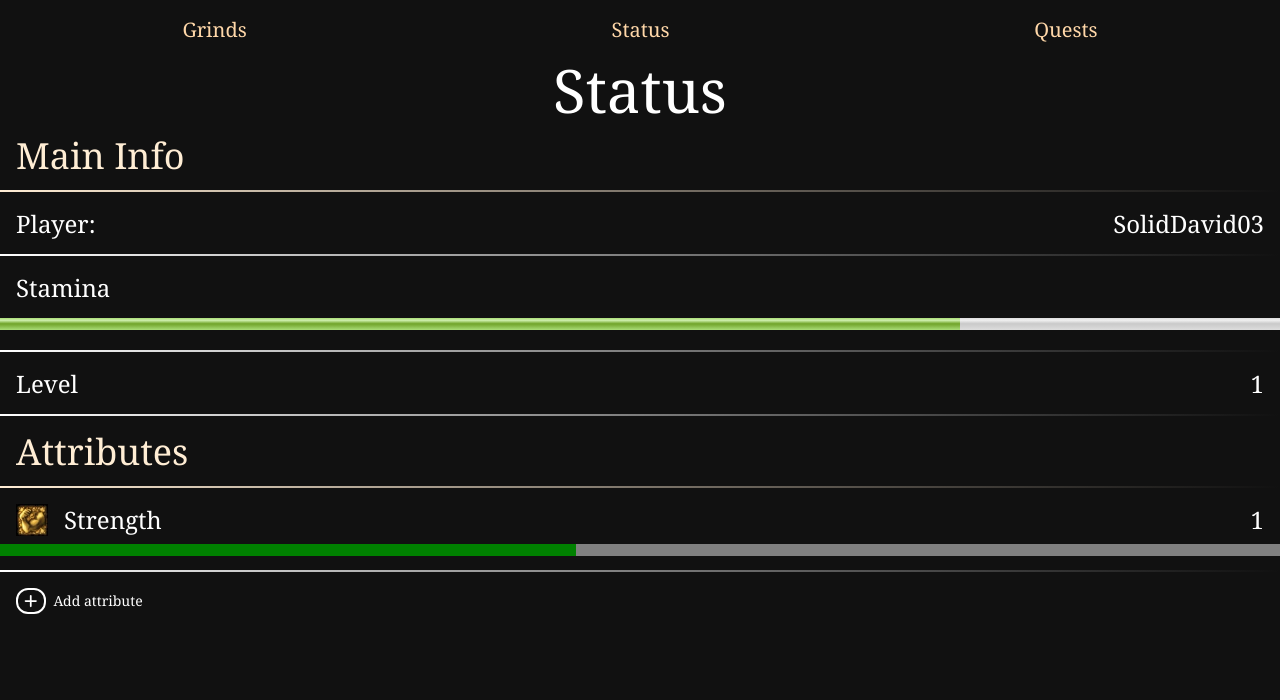
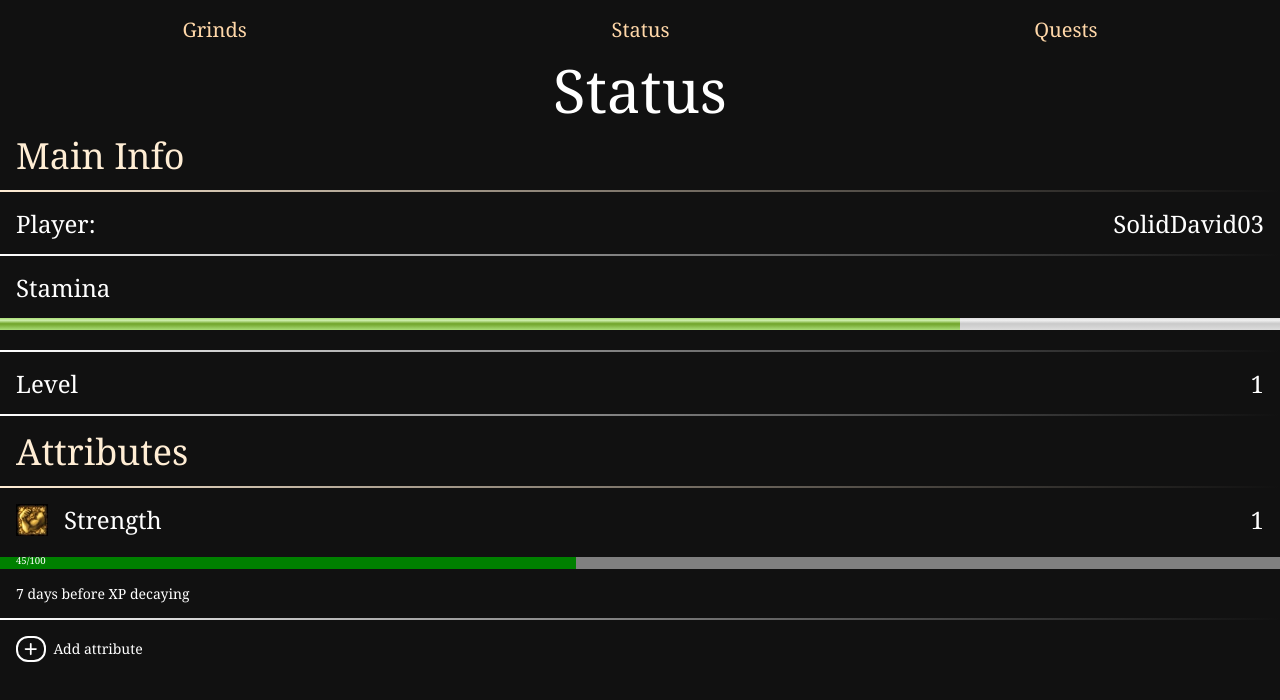
Before and after one commit to Davide-Ficocelli/grindborne, a React (Vite) app: page / in a window 1280 px wide. Shown: the top 700 px of the page. Built offline with nearby package versions, Linux system fonts and the light colour scheme.

Commit message:
Centering current Xp inside the progress bar

```diff
--- a/src/pages/PlayerStatusPage.tsx
+++ b/src/pages/PlayerStatusPage.tsx
@@ -40,10 +40,16 @@
                     <h2 id="attributes-heading" className="h2-font-size info-text-spacing text-orange-100 pb-4 bottom-gradient-border after:from-orange-100">Attributes</h2>
                     <dl className="flex flex-col gap-y-4">
                         <dt className="standard-font-size grid grid-cols-[4rem_1fr_1fr] gap-y-2 bottom-gradient-border">
-                            <img src={strengthIcon} className="col-start-1 w-20 info-text-spacing" />
-                            <p className="col-start-2 text-start">Strength</p>
-                            <p className="col-start-3 text-end info-text-spacing">1</p>
-                            <progress max="100" value="45" className="col-span-full w-full h-3 mb-4"></progress>
+                            <img src={strengthIcon} className="col-start-1 row-span-1 w-20 info-text-spacing" />
+                            <p className="col-start-2 row-span-1 text-start">Strength</p>
+                            <p className="col-start-3 row-span-1 text-end info-text-spacing">1</p>
+                            <div className="col-span-full w-full relative">
+                                <progress max="100" value="45" className="w-full h-3"></progress>
+                                <span className="absolute top-3 left-4 w-full text-start text-[0.6rem] leading-none">
+                                    45/100
+                                </span>
+                            </div>
+                            <span className="col-span-full small-font-size info-text-spacing mb-4">7 days before XP decaying</span>
                         </dt>
                     </dl>
                     <div className="small-font-size w-50 self-start flex items-center justify-start gap-x-2 ml-4">
```
